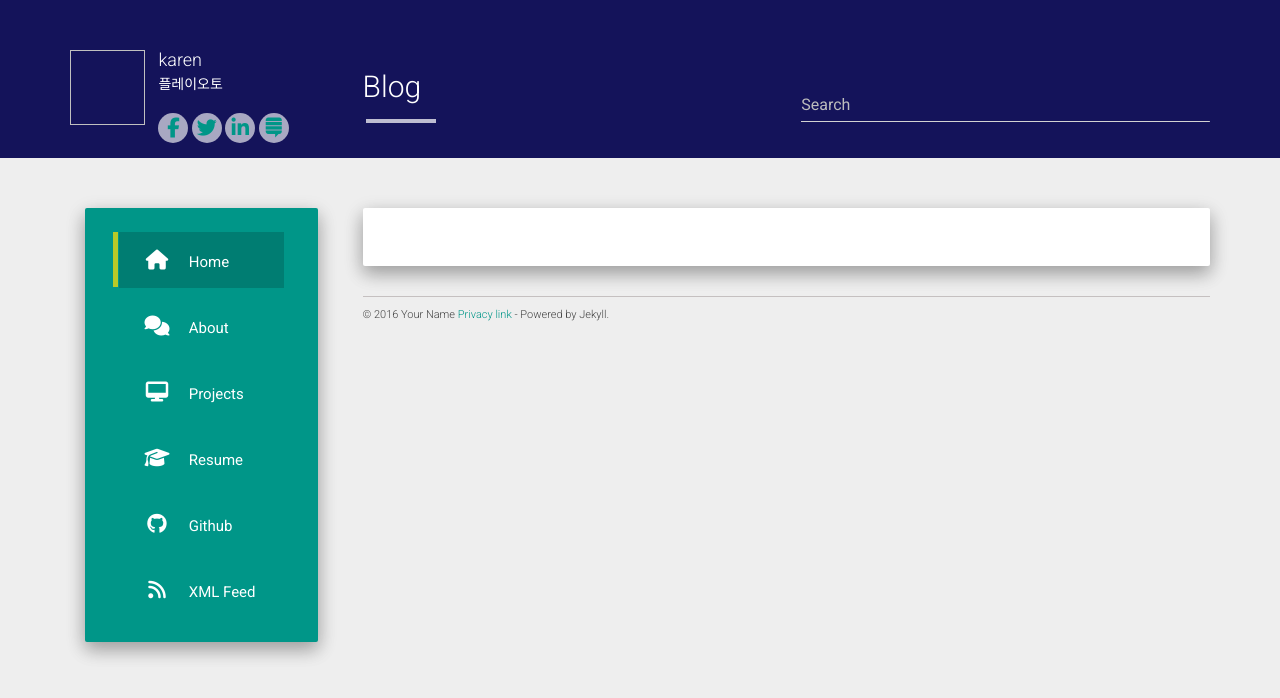
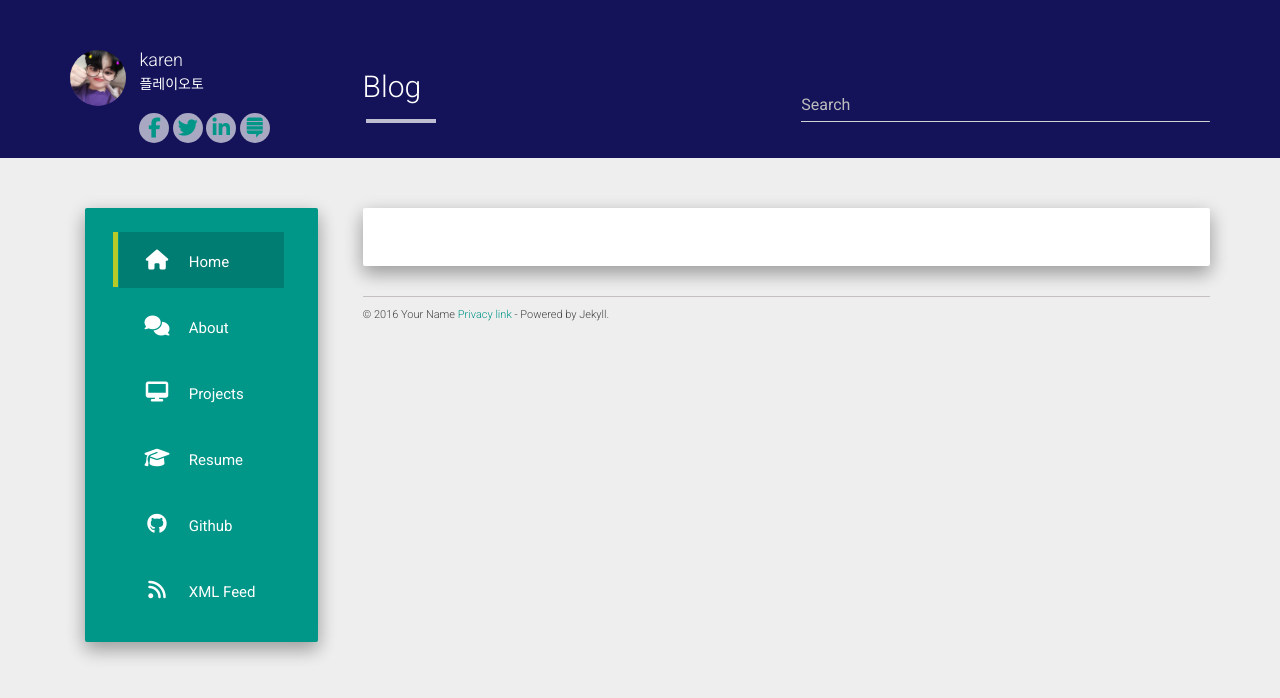
Before and after one commit to lekaren/lekaren.github.io, a Jekyll site: the page built from index.html, in a window 1280 px wide. Shown: the top 698 px of the page. Built offline with Jekyll 4.4.1, drawn with Linux system fonts in a browser that asks for light colours; nearby versions of some CDN libraries; the list of posts is cut into pages by our own code.

Commit message:
사진 추가

```diff
--- a/_includes/header.html
+++ b/_includes/header.html
@@ -3,7 +3,7 @@
         <div class="row">
           <div class="col-md-3 col-sm-4 col-xs-12">
             <div class="row-picture">
-              <img id="about" height="75px" width="75px">
+              <img id="about" class="logo-img" src="/static/img/hh.png" height="75px" width="75px">
             </div>
             <div class="row-details">
               <h4 class="list-group-item-heading">{{ site.author }}</h4>
```
Also changed, not shown: static/img/hh.png (added).
